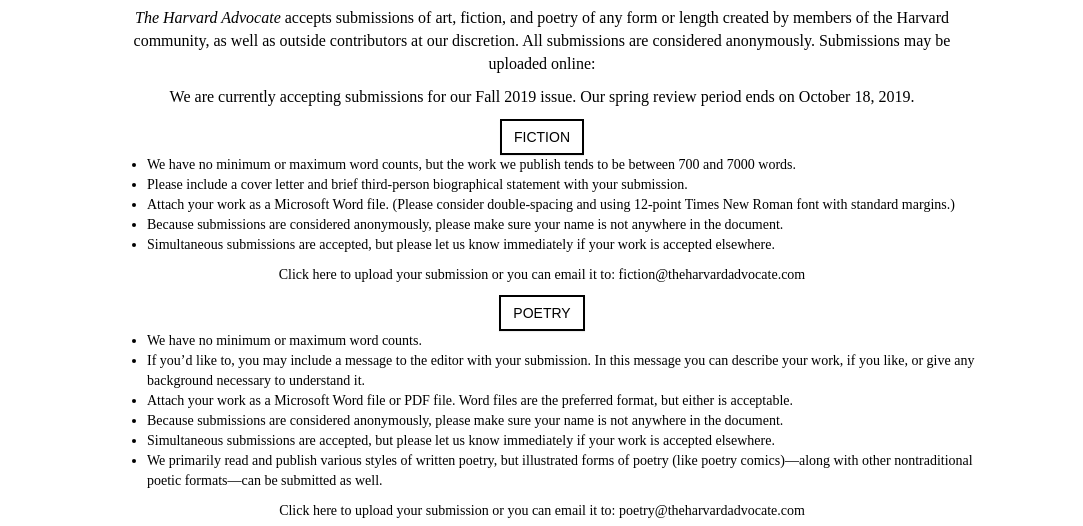
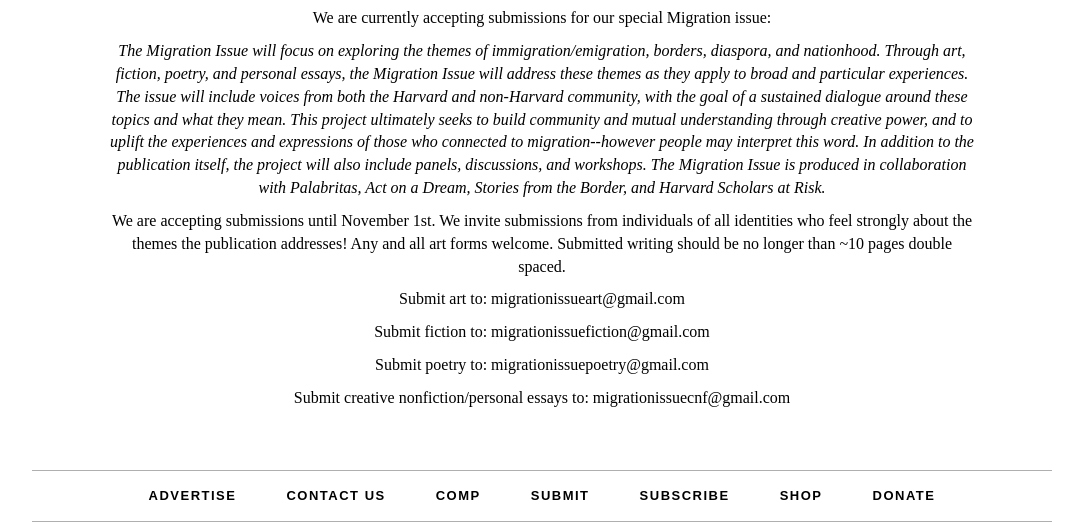
Before and after one commit to serenadavis/main-website, a Gatsby site: page /submit in a window 1280 px wide. Shown: the part 274-800 px from the top of the page, without its empty margins (98-1181 px from the left). Built offline with nearby package versions, Linux system fonts and the light colour scheme; Gatsby itself is replaced by a stand-in of ours.

Commit message:
Added migration issue submit page

```diff
--- a/src/pages/submit.js
+++ b/src/pages/submit.js
@@ -3,7 +3,7 @@
 
 export default () => (
     <Layout>
-        <div class="container">
+        {/* <div class="container">
             <h1 class="header">SUBMISSION GUIDELINES</h1>
             <div className="center">
                 <p><i>The Harvard Advocate</i> accepts submissions of art, fiction, and poetry of any form or length created by members of the Harvard community, as well as outside contributors at our discretion. All submissions are considered anonymously. Submissions may be uploaded online:</p>
@@ -44,6 +44,34 @@
             <div class="center">
                 Click <a href="https://docs.google.com/forms/d/e/1FAIpQLSef_QSgKgXlagI-MPmkXclEfr-Cpi025ulL4sf3wFs8RKtuMA/viewform?usp=sf_link">here</a> to upload your submission or you can email it to: <a  href="mailto:art@theharvardadvocate.com ">art@theharvardadvocate.com </a>
             </div>
+        </div> */}
+        <div class="container">
+            <h1 class="header">SUBMISSION GUIDELINES</h1>
+            <div className="center">
+                {/* <p><i>The Harvard Advocate</i> accepts submissions of art, fiction, and poetry of any form or length created by members of the Harvard community, as well as outside contributors at our discretion. All submissions are considered anonymously. Submissions may be uploaded online:</p> */}
+                <p>We are currently accepting submissions for our special Migration issue:</p>
+            </div>
+            <div></div>
+            <div className="center">
+            <p><i>The Migration Issue will focus on exploring the themes of immigration/emigration, borders, diaspora, and nationhood. Through art, fiction, poetry, and personal essays, the Migration Issue will address these themes as they apply to broad and particular experiences. The issue will include voices from both the Harvard and non-Harvard community, with the goal of a sustained dialogue around these topics and what they mean. This project ultimately seeks to build community and mutual understanding through creative power, and to uplift the experiences and expressions of those who connected to migration--however people may interpret this word. In addition to the publication itself, the project will also include panels, discussions, and workshops. The Migration Issue is produced in collaboration with Palabritas, Act on a Dream, Stories from the Border, and Harvard Scholars at Risk.</i></p>
+            </div>
+            <div className="center">
+                <p>We are accepting submissions until November 1st. We invite submissions from individuals of all identities who feel strongly about the themes the publication addresses! Any and all art forms welcome. Submitted writing should be no longer than ~10 pages double spaced. </p>
+            </div>
+            <div className="center">
+            <p>
+            Submit art to: <a href="mailto: migrationissueart@gmail.com">migrationissueart@gmail.com</a>
+            </p>
+            <p>
+            Submit fiction to: <a href="mailto: migrationissuefiction@gmail.com">migrationissuefiction@gmail.com</a>
+            </p>
+            <p>
+            Submit poetry to: <a href="mailto: migrationissuepoetry@gmail.com">migrationissuepoetry@gmail.com</a>
+            </p>
+            <p>
+            Submit creative nonfiction/personal essays to: <a href="mailto: migrationissuecnf@gmail.com">migrationissuecnf@gmail.com</a>
+            </p>
+            </div>
         </div>
     </Layout>
 )
```
